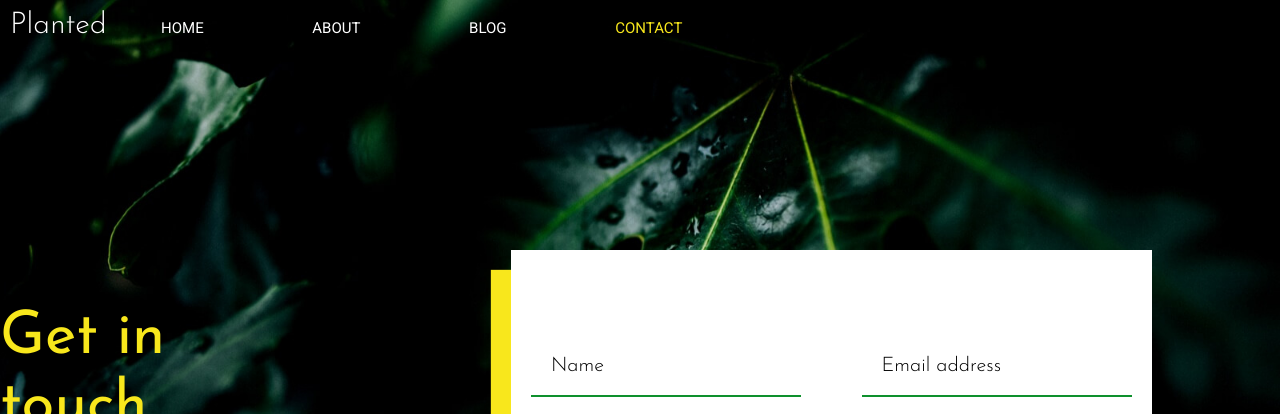
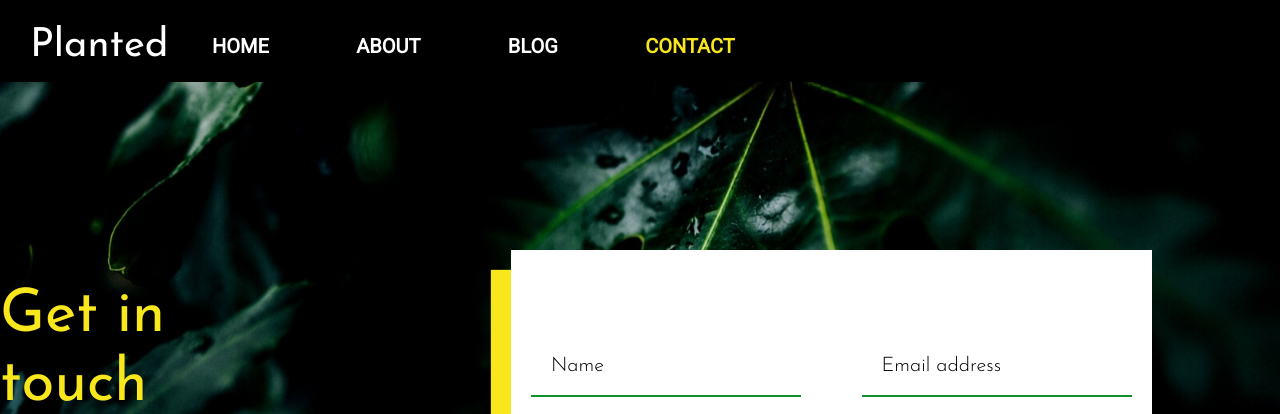
Before and after one commit to Meining2020/MeiningCheng-projectOne, a plain HTML site: page contact.html in a window 1280 px wide. Shown: the top 414 px of the page. Drawn offline with Linux system fonts and the light colour scheme.

Commit message:
new branch added and change nav style

```diff
--- a/contact.html
+++ b/contact.html
@@ -14,8 +14,9 @@
 <body>
     <!-- header -->
     <header class="contact-header">
-        <div class="wrapper header-wrapper sub-page">
-            <nav class="sub-page-nav contact-nav">
+        <div class="header-wrapper sub-page">
+            <div class="nav-wrapper">
+                <nav class="sub-page-nav contact-nav wrapper">
 
                     <!-- burger nav -->
                     <input type="checkbox" id="check">
@@ -35,7 +36,11 @@
                         </ul>
                     </div>
                 </nav>
+            </div>
+            <div class="wrapper">
                 <h1>Get in touch</h1>
+            </div>
+
         </div>
     </header>
 
--- a/styles/sass/partials/_header.scss
+++ b/styles/sass/partials/_header.scss
@@ -1,7 +1,8 @@
 header {
     background-image: url(../images/home-image-1.jpg);
     background-size: cover;
-    height: 100vh;
+    // height: 100vh;
+    height: 80rem;
     position: relative;
     z-index: 1;
     h1 {
@@ -23,7 +24,7 @@ header {
 
 .home-main-heading {
     @include flexBoxCenter;
-    height: 100vh;
+    height: 80rem;
 }
 
 
@@ -39,7 +40,7 @@ header {
         font-size: 6rem;
         text-align: start;
         position: relative;
-        bottom: -25rem;
+        bottom: -20rem;
         width: 20%;
     }
 }
--- a/styles/sass/partials/_nav.scss
+++ b/styles/sass/partials/_nav.scss
@@ -1,7 +1,7 @@
 
 .header-wrapper nav .nav-bar{
     display: flex;
-    padding: 1rem;
+    padding: 3rem;
 
     ul {
         display: flex;
@@ -10,11 +10,13 @@
         padding: 0;
     }
     .logo {
-        font-size: 3rem;
+        font-size: 4rem;
+        font-weight: normal;
     }
     a {
         text-transform: uppercase;
-        font-size: 1.5rem;
+        font-size: 2rem;
+        font-weight: bold;
     }
     li {
         display: inline-block;
@@ -24,6 +26,7 @@
 //blog page and contact page
 .nav-wrapper{
     background-color: $dark-black;
+    height: 8.2rem;
 }
 
 .sub-page-nav {
```
Also changed, not shown: blog.html (+0 -1 lines), styles/style.css. Lines whose indentation alone changed are shown as unchanged.
